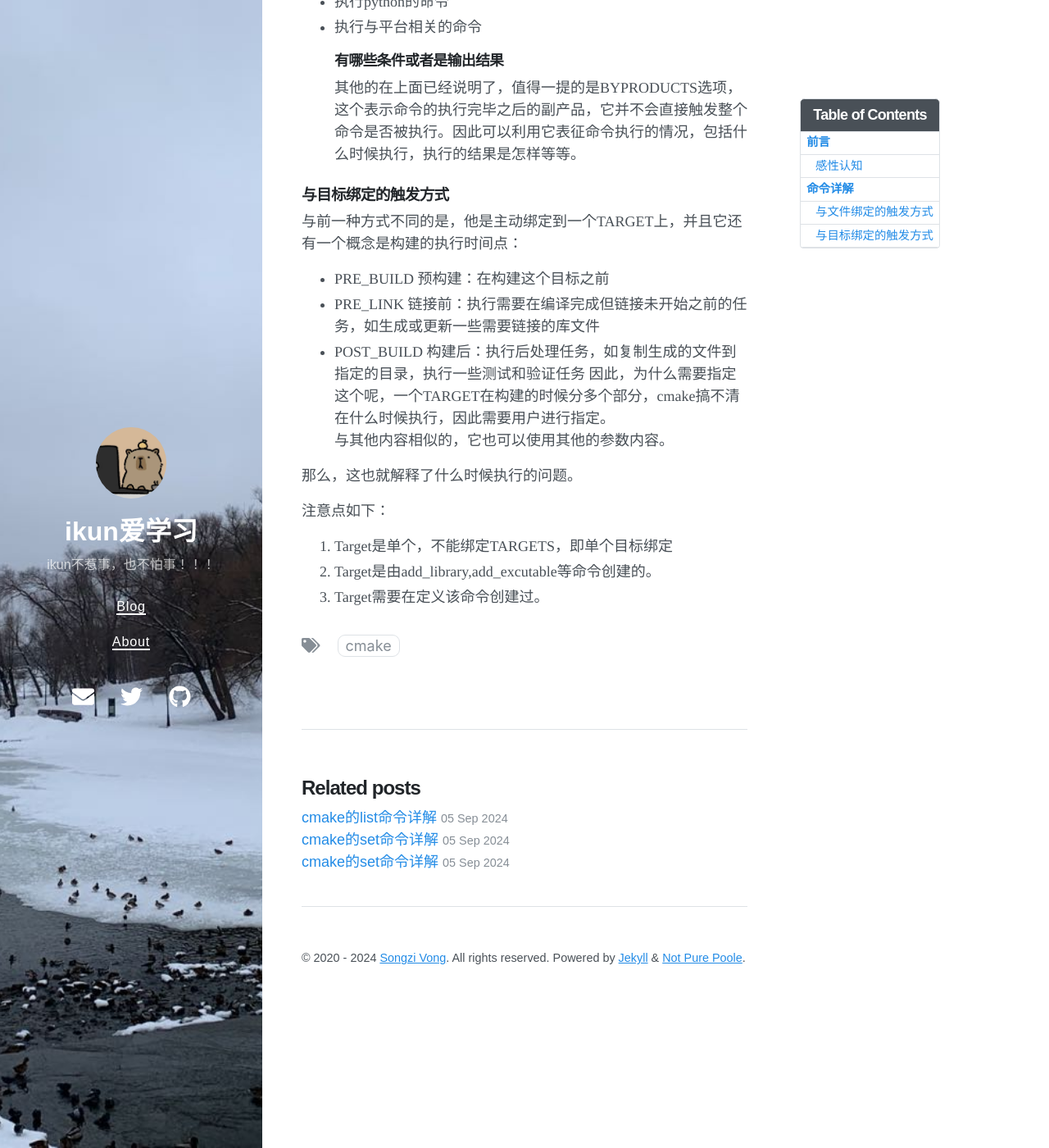
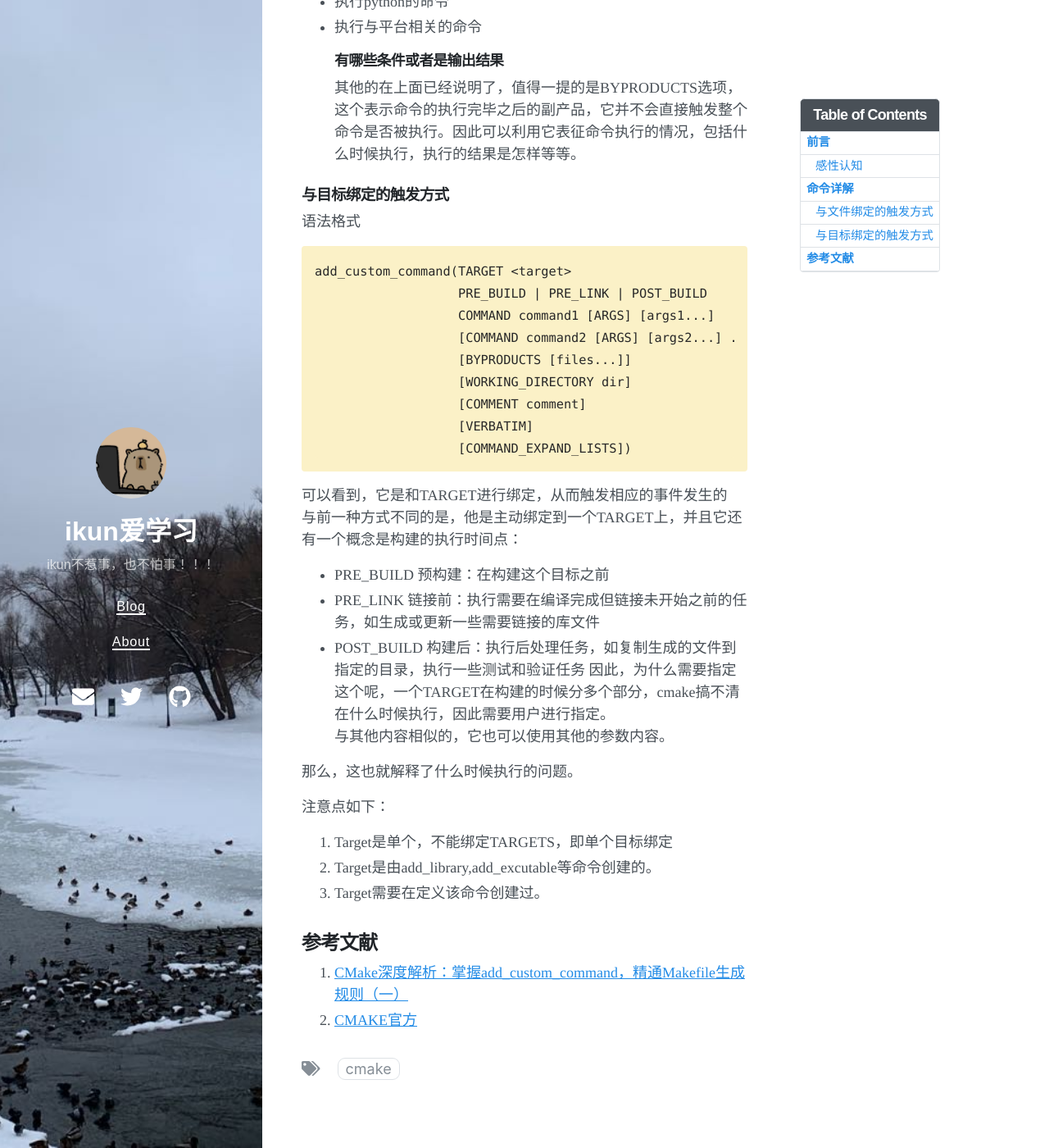
Before and after one commit to SuperIkunFan/SuperIkunFan.github.io, a Jekyll site: the page built from _posts/2024-09-06-cmake的add_custom_command命令.md, in a window 1280 px wide and 1400 px high, scrolled down 3421 px. Shown: the whole window at 82% size. Built offline with Jekyll 4.4.1, drawn with Linux system fonts in a browser that asks for light colours; nearby versions of some CDN libraries.

Commit message:
补充参考文献

````diff
--- a/_posts/2024-09-06-cmake的add_custom_command命令.md
+++ b/_posts/2024-09-06-cmake的add_custom_command命令.md
@@ -67,6 +67,19 @@ add_custom_command(OUTPUT output1 [output2 ...]
 其他的在上面已经说明了，值得一提的是BYPRODUCTS选项，这个表示命令的执行完毕之后的副产品，它并不会直接触发整个命令是否被执行。因此可以利用它表征命令执行的情况，包括什么时候执行，执行的结果是怎样等等。
 
 ### 与目标绑定的触发方式
+语法格式
+```cmake
+add_custom_command(TARGET <target>
+                   PRE_BUILD | PRE_LINK | POST_BUILD
+                   COMMAND command1 [ARGS] [args1...]
+                   [COMMAND command2 [ARGS] [args2...] ...]
+                   [BYPRODUCTS [files...]]
+                   [WORKING_DIRECTORY dir]
+                   [COMMENT comment]
+                   [VERBATIM]
+                   [COMMAND_EXPAND_LISTS])
+```
+可以看到，它是和TARGET进行绑定，从而触发相应的事件发生的
 与前一种方式不同的是，他是主动绑定到一个TARGET上，并且它还有一个概念是构建的执行时间点：
 * PRE_BUILD 预构建：在构建这个目标之前
 * PRE_LINK 链接前：执行需要在编译完成但链接未开始之前的任务，如生成或更新一些需要链接的库文件
@@ -80,3 +93,7 @@ add_custom_command(OUTPUT output1 [output2 ...]
 1. Target是单个，不能绑定TARGETS，即单个目标绑定
 2. Target是由add_library,add_excutable等命令创建的。
 3. Target需要在定义该命令创建过。
+
+## 参考文献
+1. [CMake深度解析：掌握add_custom_command，精通Makefile生成规则（一）](https://developer.aliyun.com/article/1465043)
+2. [CMAKE官方](https://cmake.org/cmake/help/latest/command/add_custom_command.html)
````
